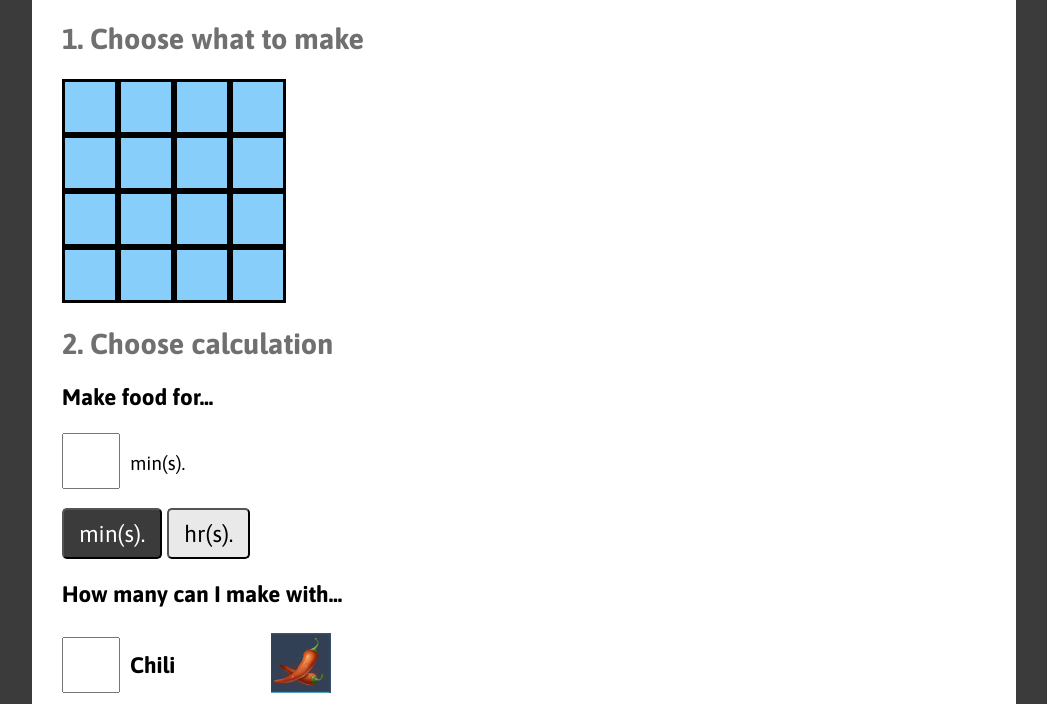
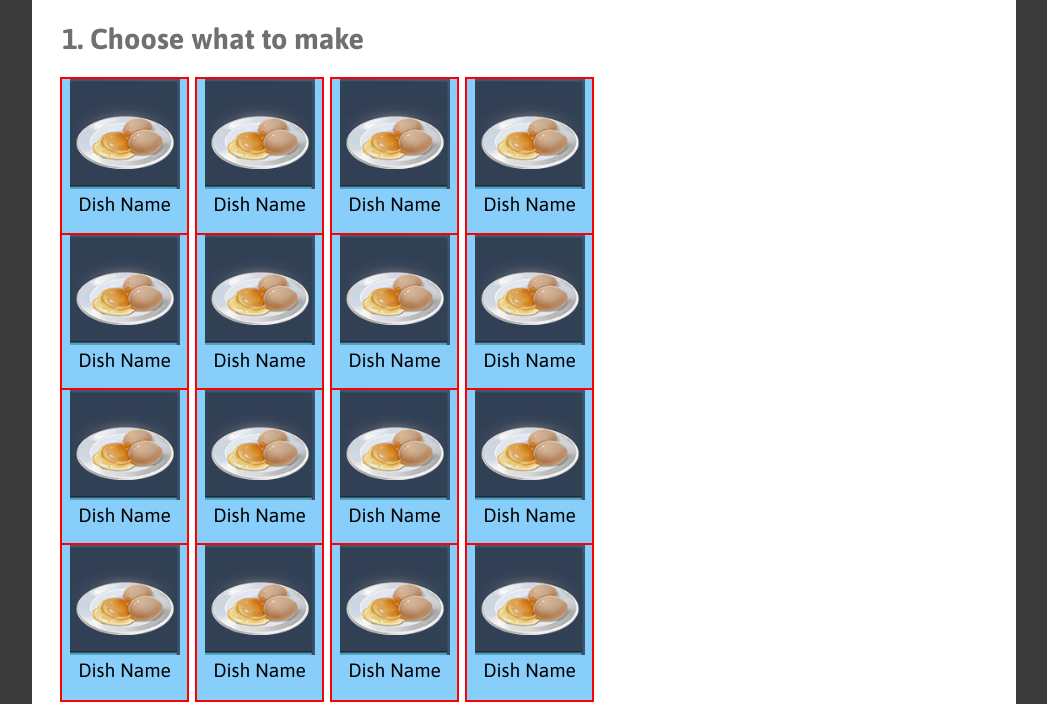
Before and after one commit to jaizon2000/dragon-raja-tools, a plain HTML site: page index.html in a window 1280 px wide. Shown: the part 134-838 px from the top of the page, without its empty margins (116-1163 px from the left). Drawn offline with nearby package versions, Linux system fonts and the light colour scheme.

Commit message:
Adding recipe grid

```diff
--- a/main.js
+++ b/main.js
@@ -1,13 +1,22 @@
 "use strict";
 class Grid {
-    constructor() {}
-    make(max_row = 4, max_col = 4) {
+    constructor(max_row = 4, max_col = 4) {
+        this.width = max_col;
+        this.height = max_row;
+
+        this.box_w = 125;
+        this.box_h = 125;
+    }
+    make(max_row = 4, max_col = max_row) {
+        this.width = max_col;
+        this.height = max_row;
+
+        console.log($(".box").attr("width"));
         // RESPONSIVE GRID SPACING
         $("#recipe-grid").css({
             "grid-template-columns": "repeat(" + max_col + ", 1fr)",
             "grid-template-rows": "repeat(" + max_row + ", 1fr)",
-            "width": 1 * max_col + "px",
-            "color": "yellow"
+            "width": this.box_w * max_col + 40 + "px"
         });
 
         ///////////
@@ -20,11 +29,22 @@ class Grid {
                 id = row + "-" + col;
                 console.log(id);
 
-                html += "<div id='" + id + "' class='box'></div>";
+                html += "<div id='" + id + "' class='box'>" +
+                    "<img src='./imgs/meat/egg.png'>" +
+                    "<br>Dish Name<p></p>"+
+                    "</div>";
             }
         }
+        $("#recipe-grid").html(html);
+    }
 
-        $("#recipe-grid").html(html);
+    boxsize(w = this.width, h = w) {
+        w = w + "px";
+        h = h + "px";
+        $("#recipe-grid").children().css({
+            "width": w,
+            "height": h
+        });
     }
 }
 
--- a/style.css
+++ b/style.css
@@ -37,10 +37,12 @@ button {
 button:hover {
     cursor: pointer;
 }
+
 .active-btn {
     background-color: #3B3B3B;
     color: white;
 }
+
 #img-src {
     width: 60px;
 }
@@ -57,13 +59,18 @@ button:hover {
 }
 
 .box {
-    width: 50px;
-    height: 50px;
-    border: 3px solid black;
+    width: 125px;
+    /* height: 500px; */
+    /* border: 3px solid black; */
+
+    outline: 2px solid red;
+
     background-color: lightskyblue;
 }
+
 #recipe-grid {
     display: grid;
+    text-align: center;
     /* grid-template-columns: repeat(4, 1fr);
     grid-template-rows: repeat(4, 1fr); */
 }
```
